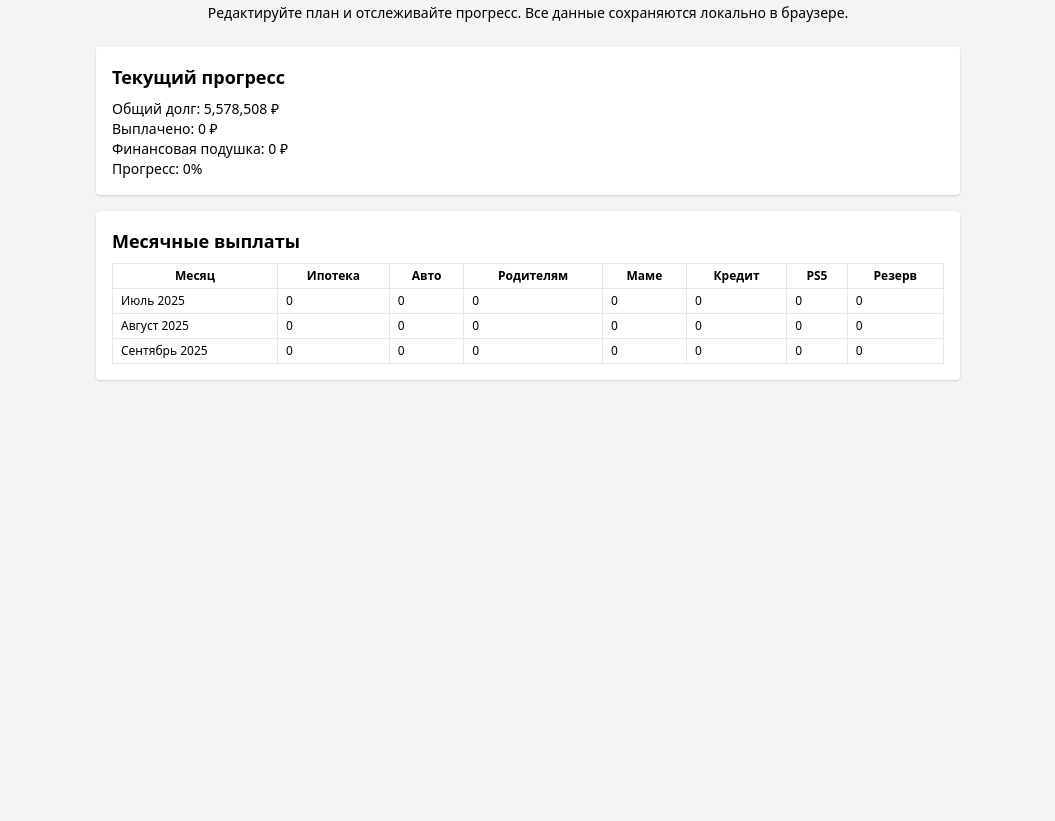
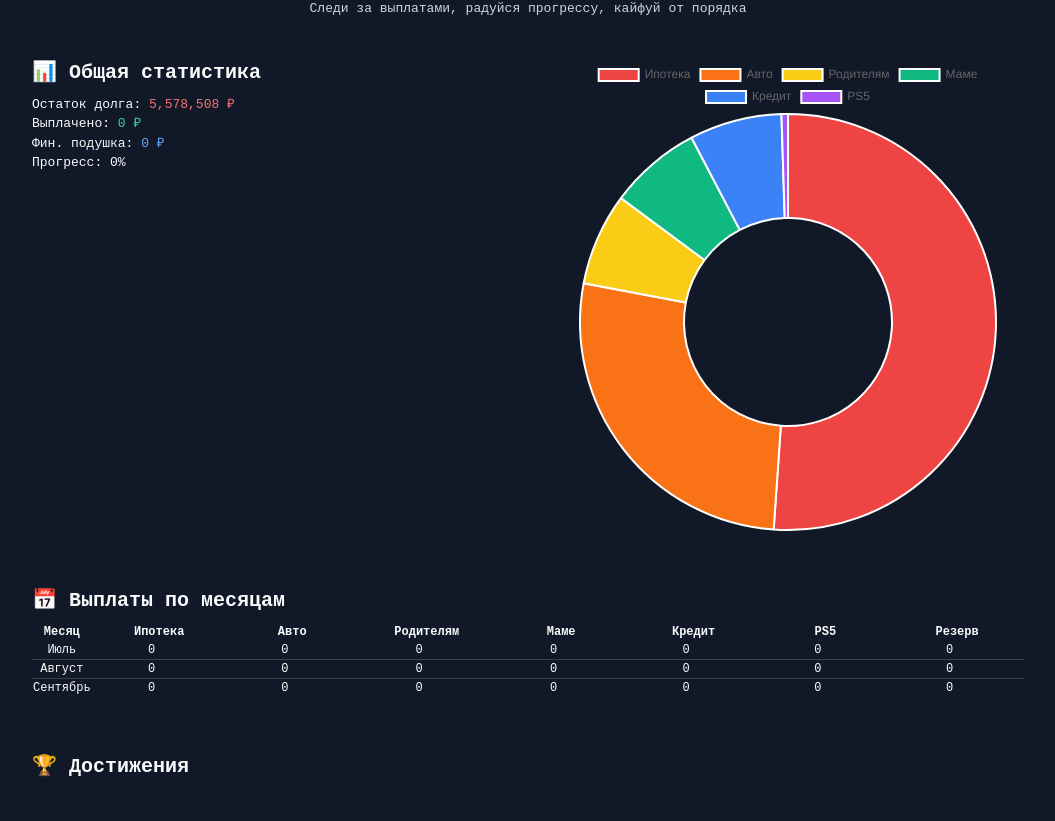
Before and after one commit to AntonTomilenko/debt_tracker, a plain HTML site: page index.html in a window 1280 px wide. Shown: the part 61-882 px from the top of the page, without its empty margins (112-1167 px from the left). Before the commit the page ends 800 px from the top, so only its background shows below. Drawn offline with nearby package versions, Linux system fonts and the light colour scheme.

Commit message:
Update index.html

```diff
--- a/index.html
+++ b/index.html
@@ -1,48 +1,61 @@
 <!DOCTYPE html>
 <html lang="ru">
 <head>
-    <meta charset="UTF-8">
+  <meta charset="UTF-8" />
+  <meta name="viewport" content="width=device-width, initial-scale=1.0" />
   <title>Трекер долгов</title>
-    <meta name="viewport" content="width=device-width, initial-scale=1.0">
   <link href="https://cdn.jsdelivr.net/npm/tailwindcss@2.2.19/dist/tailwind.min.css" rel="stylesheet">
+  <script src="https://cdn.jsdelivr.net/npm/chart.js"></script>
+  <style>
+    body { background-color: #111827; color: #f9fafb; font-family: monospace; }
+    input[type=number] { background: transparent; border: none; width: 100%; color: #f9fafb; text-align: center; }
+    input[type=number]:focus { outline: none; background: #1f2937; }
+    .badge { background-color: #10b981; color: black; font-weight: bold; padding: 2px 8px; border-radius: 12px; font-size: 0.75rem; margin-right: 4px; }
+  </style>
 </head>
-<body class="bg-gray-100 text-sm">
-    <div class="max-w-4xl mx-auto p-4">
-        <h1 class="text-2xl font-bold mb-4 text-center">📊 Трекер погашения долгов</h1>
-        <p class="mb-6 text-center">Редактируйте план и отслеживайте прогресс. Все данные сохраняются локально в браузере.</p>
-        <div class="bg-white p-4 rounded shadow">
-            <h2 class="text-lg font-semibold mb-2">Текущий прогресс</h2>
-            <p>Общий долг: <span id="totalDebt">0 ₽</span></p>
-            <p>Выплачено: <span id="totalPaid">0 ₽</span></p>
-            <p>Финансовая подушка: <span id="totalReserve">0 ₽</span></p>
-            <p>Прогресс: <span id="totalProgress">0%</span></p>
+<body class="p-4">
+  <div class="max-w-5xl mx-auto">
+    <h1 class="text-3xl font-bold mb-2 text-center text-green-400">💀 Трекер Погашения Долгов</h1>
+    <p class="text-center mb-6 text-gray-300">Следи за выплатами, радуйся прогрессу, кайфуй от порядка</p>
+
+    <div class="grid grid-cols-1 md:grid-cols-2 gap-4 mb-6">
+      <div class="bg-gray-900 p-4 rounded-xl shadow">
+        <h2 class="text-xl font-semibold mb-2">📊 Общая статистика</h2>
+        <p>Остаток долга: <span id="totalDebt" class="text-red-400">–</span></p>
+        <p>Выплачено: <span id="totalPaid" class="text-green-400">–</span></p>
+        <p>Фин. подушка: <span id="totalReserve" class="text-blue-400">–</span></p>
+        <p>Прогресс: <span id="totalProgress">–</span></p>
       </div>
-        <div class="mt-4 bg-white p-4 rounded shadow">
-            <h2 class="text-lg font-semibold mb-2">Месячные выплаты</h2>
-            <table class="table-auto w-full text-xs" id="paymentsTable">
+      <div class="bg-gray-900 p-4 rounded-xl shadow">
+        <canvas id="debtChart"></canvas>
+      </div>
+    </div>
+
+    <div class="bg-gray-900 p-4 rounded-xl shadow mb-6 overflow-x-auto">
+      <h2 class="text-xl font-semibold mb-2">📅 Выплаты по месяцам</h2>
+      <table class="table-auto w-full text-xs text-center">
         <thead>
           <tr>
-                        <th class="border px-2 py-1">Месяц</th>
-                        <th class="border px-2 py-1">Ипотека</th>
-                        <th class="border px-2 py-1">Авто</th>
-                        <th class="border px-2 py-1">Родителям</th>
-                        <th class="border px-2 py-1">Маме</th>
-                        <th class="border px-2 py-1">Кредит</th>
-                        <th class="border px-2 py-1">PS5</th>
-                        <th class="border px-2 py-1">Резерв</th>
+            <th>Месяц</th><th>Ипотека</th><th>Авто</th><th>Родителям</th><th>Маме</th><th>Кредит</th><th>PS5</th><th>Резерв</th>
           </tr>
         </thead>
-                <tbody id="paymentsBody">
-                </tbody>
+        <tbody id="paymentsBody" class="divide-y divide-gray-700"></tbody>
       </table>
     </div>
+
+    <div class="bg-gray-900 p-4 rounded-xl shadow">
+      <h2 class="text-xl font-semibold mb-2">🏆 Достижения</h2>
+      <div id="achievements" class="flex flex-wrap"></div>
     </div>
+  </div>
+
 <script>
 let debtData = [
-    {month: 'Июль 2025', ps5: 0, credit: 0, auto: 0, mother: 0, parents: 0, mortgage: 0, reserve: 0},
-    {month: 'Август 2025', ps5: 0, credit: 0, auto: 0, mother: 0, parents: 0, mortgage: 0, reserve: 0},
-    {month: 'Сентябрь 2025', ps5: 0, credit: 0, auto: 0, mother: 0, parents: 0, mortgage: 0, reserve: 0}
+  {month: 'Июль', ps5: 0, credit: 0, auto: 0, mother: 0, parents: 0, mortgage: 0, reserve: 0},
+  {month: 'Август', ps5: 0, credit: 0, auto: 0, mother: 0, parents: 0, mortgage: 0, reserve: 0},
+  {month: 'Сентябрь', ps5: 0, credit: 0, auto: 0, mother: 0, parents: 0, mortgage: 0, reserve: 0}
 ];
+
 let initialBalances = {
   ps5: 28000,
   credit: 400000,
@@ -52,36 +65,43 @@ let initialBalances = {
   mortgage: 2850508
 };
 
+function saveToStorage() {
+  localStorage.setItem("debtData", JSON.stringify(debtData));
+}
+
+function loadFromStorage() {
+  const saved = localStorage.getItem("debtData");
+  if (saved) debtData = JSON.parse(saved);
+}
+
 function updateTable() {
   const tbody = document.getElementById('paymentsBody');
   tbody.innerHTML = '';
-    debtData.forEach(row => {
-        tbody.innerHTML += `<tr>
-            <td class="border px-2 py-1">${row.month}</td>
-            <td class="border px-2 py-1">${row.mortgage}</td>
-            <td class="border px-2 py-1">${row.auto}</td>
-            <td class="border px-2 py-1">${row.parents}</td>
-            <td class="border px-2 py-1">${row.mother}</td>
-            <td class="border px-2 py-1">${row.credit}</td>
-            <td class="border px-2 py-1">${row.ps5}</td>
-            <td class="border px-2 py-1">${row.reserve}</td>
-        </tr>`;
+  debtData.forEach((row, i) => {
+    tbody.innerHTML += `<tr>` +
+      `<td>${row.month}</td>` +
+      ['mortgage','auto','parents','mother','credit','ps5','reserve'].map(key =>
+        `<td><input type="number" value="${row[key]}" onchange="editCell(${i}, '${key}', this.value)"></td>`
+      ).join('') +
+      `</tr>`;
   });
+}
+
+function editCell(i, key, val) {
+  debtData[i][key] = +val;
+  saveToStorage();
+  updateStats();
+  updateChart();
+  updateAchievements();
 }
 
 function updateStats() {
   let paid = {ps5: 0, credit: 0, auto: 0, mother: 0, parents: 0, mortgage: 0, reserve: 0};
   debtData.forEach(r => {
-        paid.ps5 += r.ps5;
-        paid.credit += r.credit;
-        paid.auto += r.auto;
-        paid.mother += r.mother;
-        paid.parents += r.parents;
-        paid.mortgage += r.mortgage;
-        paid.reserve += r.reserve;
+    for (let k in paid) paid[k] += r[k];
   });
   const totalPaid = paid.ps5 + paid.credit + paid.auto + paid.mother + paid.parents + paid.mortgage;
-    const totalDebt = initialBalances.ps5 + initialBalances.credit + initialBalances.auto + initialBalances.mother + initialBalances.parents + initialBalances.mortgage - totalPaid;
+  const totalDebt = Object.values(initialBalances).reduce((s,v)=>s+v,0) - totalPaid;
   const progress = Math.round((totalPaid / (totalPaid + totalDebt)) * 100);
   document.getElementById('totalDebt').innerText = totalDebt.toLocaleString() + ' ₽';
   document.getElementById('totalPaid').innerText = totalPaid.toLocaleString() + ' ₽';
@@ -89,9 +109,52 @@ function updateStats() {
   document.getElementById('totalProgress').innerText = progress + '%';
 }
 
+function updateAchievements() {
+  const box = document.getElementById("achievements");
+  box.innerHTML = "";
+  const paid = debtData.reduce((a,r)=>({
+    ps5: a.ps5 + r.ps5, credit: a.credit + r.credit, auto: a.auto + r.auto,
+    mother: a.mother + r.mother, parents: a.parents + r.parents, mortgage: a.mortgage + r.mortgage,
+    reserve: a.reserve + r.reserve
+  }), {ps5:0, credit:0, auto:0, mother:0, parents:0, mortgage:0, reserve:0});
+  if (paid.ps5 >= 28000) box.innerHTML += `<span class="badge">🎮 PS5 выплачен</span>`;
+  if (paid.credit >= 400000) box.innerHTML += `<span class="badge">💳 Кредит погашен</span>`;
+  if (paid.reserve >= 500000) box.innerHTML += `<span class="badge">💎 Подушка 500K+</span>`;
+  if (paid.auto >= 750000) box.innerHTML += `<span class="badge">🚗 Полпути по авто</span>`;
+}
+
+let chart;
+function updateChart() {
+  const ctx = document.getElementById("debtChart").getContext("2d");
+  const paid = debtData.reduce((a,r)=>({
+    ps5: a.ps5 + r.ps5, credit: a.credit + r.credit, auto: a.auto + r.auto,
+    mother: a.mother + r.mother, parents: a.parents + r.parents, mortgage: a.mortgage + r.mortgage,
+    reserve: a.reserve + r.reserve
+  }), {ps5:0, credit:0, auto:0, mother:0, parents:0, mortgage:0, reserve:0});
+  const data = {
+    labels: ['Ипотека','Авто','Родителям','Маме','Кредит','PS5'],
+    datasets: [{
+      data: [
+        initialBalances.mortgage - paid.mortgage,
+        initialBalances.auto - paid.auto,
+        initialBalances.parents - paid.parents,
+        initialBalances.mother - paid.mother,
+        initialBalances.credit - paid.credit,
+        initialBalances.ps5 - paid.ps5
+      ],
+      backgroundColor: ['#ef4444','#f97316','#facc15','#10b981','#3b82f6','#a855f7']
+    }]
+  };
+  if (chart) chart.destroy();
+  chart = new Chart(ctx, {type: 'doughnut', data});
+}
+
 document.addEventListener('DOMContentLoaded', () => {
+  loadFromStorage();
   updateTable();
   updateStats();
+  updateChart();
+  updateAchievements();
 });
 </script>
 </body>
```
Lines whose indentation alone changed are shown as unchanged.
